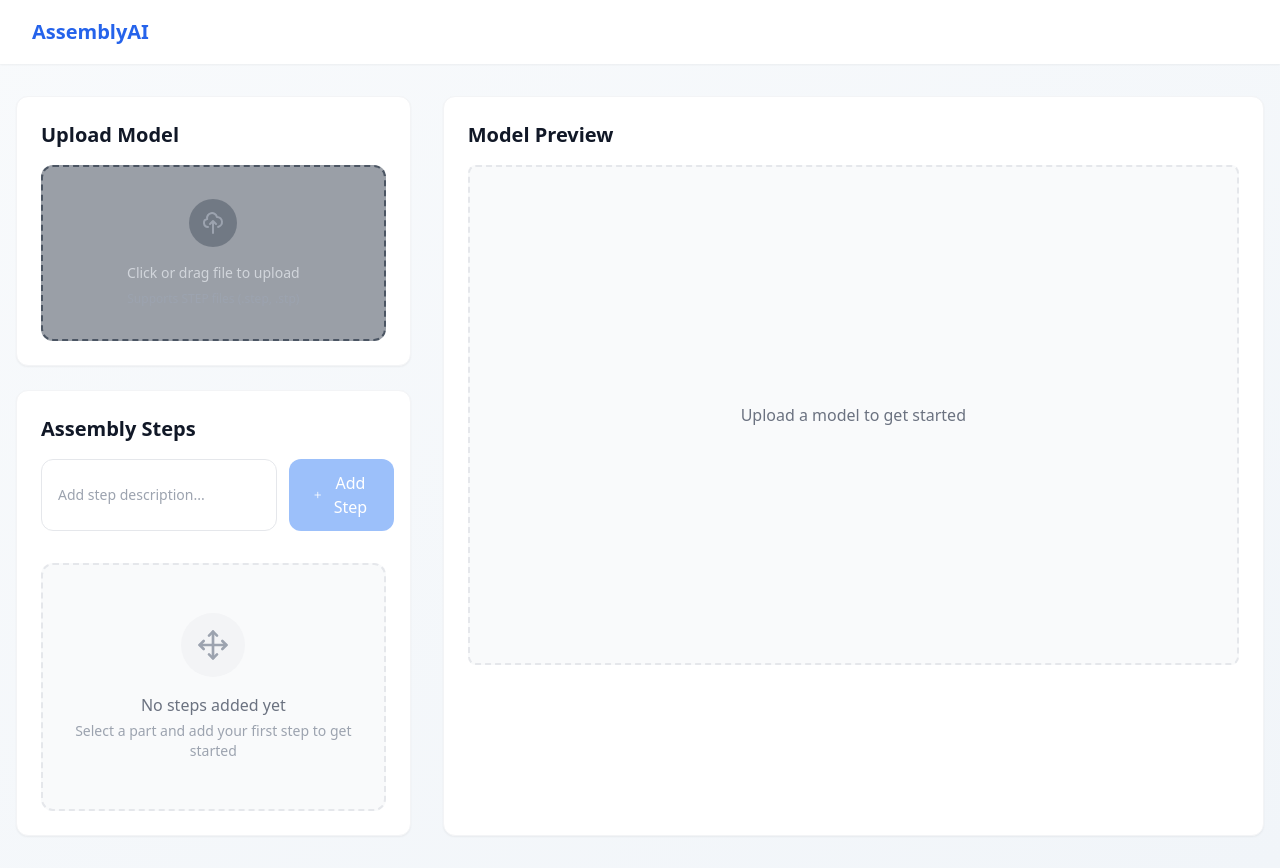
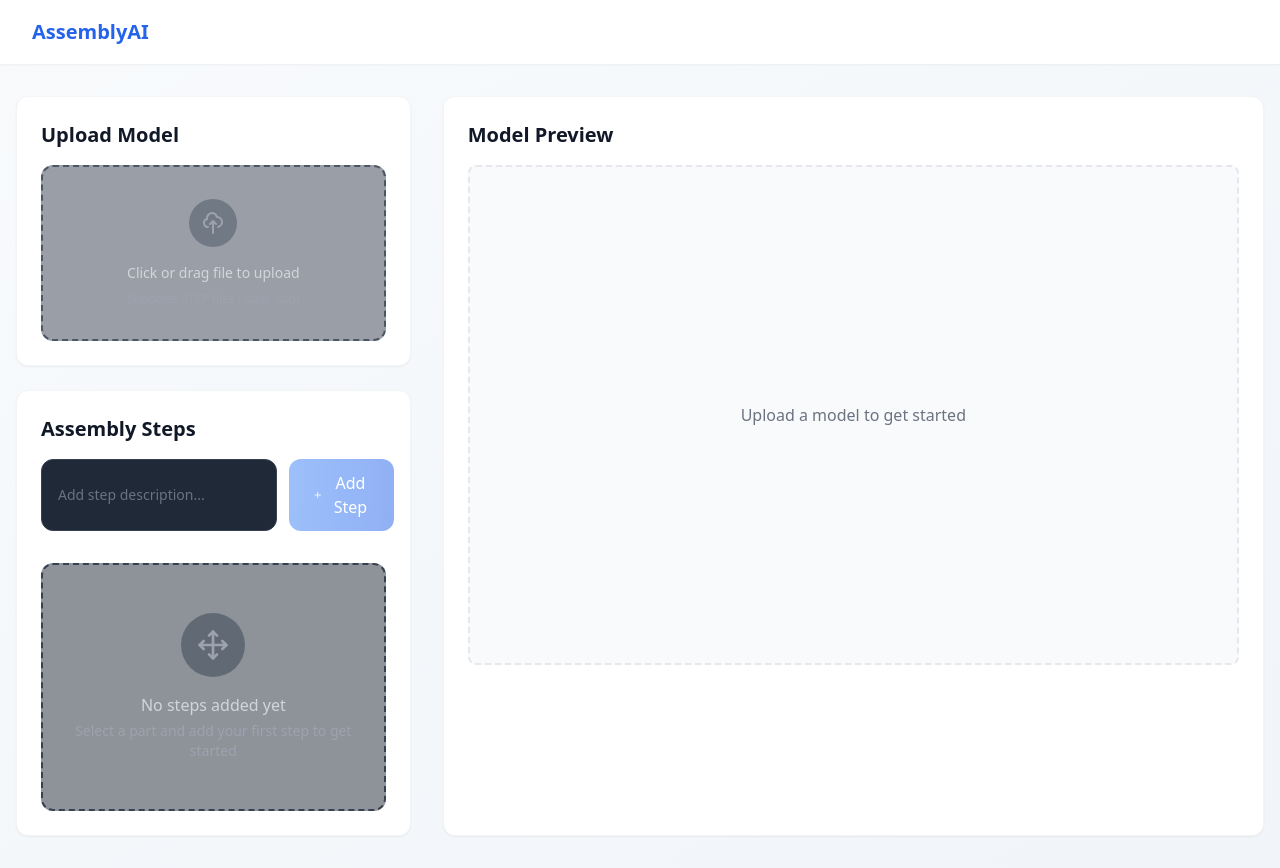
Before and after one commit to ghulammurtaza27/sequence-app, a Next.js app in the folder frontend/: page /app in a window 1280 px wide. Built offline with nearby package versions, Linux system fonts and the light colour scheme.

Commit message:
updating styling

```diff
--- a/frontend/src/components/SequenceSteps.js
+++ b/frontend/src/components/SequenceSteps.js
@@ -94,22 +94,22 @@ export default function SequenceSteps({ selectedPartInfo }) {
   }
 
   return (
-    <div className="space-y-8">
+    <div className="space-y-6 md:space-y-8">
       {/* Add Step Form */}
-      <form onSubmit={handleAddStep} className="space-y-6">
+      <form onSubmit={handleAddStep} className="space-y-4 md:space-y-6">
         {currentPartInfo && (
           <motion.div
             initial={{ opacity: 0, y: -10 }}
             animate={{ opacity: 1, y: 0 }}
-            className="p-6 bg-gradient-to-br from-blue-50 to-blue-100/50 border border-blue-200 rounded-2xl"
+            className="p-4 md:p-6 bg-gray-800/50 border border-gray-700 rounded-xl"
           >
             <div className="flex items-center gap-3 mb-3">
-              <div className="w-8 h-8 bg-blue-100 rounded-full flex items-center justify-center">
-                <span className="text-sm font-semibold text-blue-600">
+              <div className="w-8 h-8 bg-blue-900/50 rounded-full flex items-center justify-center">
+                <span className="text-sm font-semibold text-blue-400">
                   {currentPartInfo.partIndex + 1}
                 </span>
               </div>
-              <p className="text-sm font-medium text-blue-800">
+              <p className="text-sm font-medium text-gray-300">
                 Selected Part
               </p>
             </div>
@@ -118,8 +118,8 @@ export default function SequenceSteps({ selectedPartInfo }) {
                 <img
                   src={currentPartInfo.screenshot}
                   alt="Part preview"
-                  className="w-full h-40 object-contain bg-white rounded-xl shadow-sm
-                    ring-1 ring-blue-100 transition-transform duration-300 group-hover:scale-[1.02]"
+                  className="w-full h-32 md:h-40 object-contain bg-gray-900/50 rounded-xl
+                    ring-1 ring-gray-700 transition-transform duration-300 group-hover:scale-[1.02]"
                 />
                 <div className="absolute inset-0 bg-gradient-to-t from-blue-900/20 to-transparent
                   opacity-0 group-hover:opacity-100 transition-opacity duration-300 rounded-xl" />
@@ -128,23 +128,26 @@ export default function SequenceSteps({ selectedPartInfo }) {
           </motion.div>
         )}
 
-        <div className="flex gap-3">
+        <div className="flex flex-col sm:flex-row gap-3">
           <input
             type="text"
             value={newStep}
             onChange={(e) => setNewStep(e.target.value)}
             placeholder="Add step description..."
-            className="flex-1 px-4 py-3 text-sm bg-white border border-gray-200 rounded-xl
-              placeholder:text-gray-400 focus:outline-none focus:ring-2 focus:ring-blue-500
-              focus:border-transparent transition-all duration-200"
+            className="flex-1 px-4 py-3 text-sm bg-gray-800 border border-gray-700 rounded-xl
+              placeholder:text-gray-500 text-gray-200
+              focus:outline-none focus:ring-2 focus:ring-blue-500 focus:border-transparent
+              transition-all duration-200"
           />
           <button
             type="submit"
             disabled={!newStep.trim()}
-            className="px-6 py-3 bg-blue-500 text-white rounded-xl hover:bg-blue-600
+            className="px-6 py-3 bg-gradient-to-r from-blue-500 to-blue-600 text-white rounded-xl
+              hover:from-blue-600 hover:to-blue-700
               disabled:opacity-50 disabled:cursor-not-allowed disabled:hover:bg-blue-500
               focus:outline-none focus:ring-2 focus:ring-blue-500 focus:ring-offset-2
-              transition-all duration-200 flex items-center gap-2"
+              focus:ring-offset-gray-900 transition-all duration-200 flex items-center
+              justify-center gap-2 w-full sm:w-auto"
           >
             <FiPlus className="w-4 h-4" />
             <span>Add Step</span>
@@ -160,11 +163,11 @@ export default function SequenceSteps({ selectedPartInfo }) {
           onClick={exportToPDF}
           className="w-full flex items-center justify-center gap-2 px-6 py-3
             bg-gradient-to-r from-emerald-500 to-green-500 text-white rounded-xl
-            hover:from-emerald-600 hover:to-green-600 shadow-sm
+            hover:from-emerald-600 hover:to-green-600 shadow-lg
             transition-all duration-200"
         >
           <FiDownload className="w-5 h-5" />
-          <span className="font-medium">Export Assembly Instructions</span>
+          <span className="font-medium">Export Instructions</span>
         </motion.button>
       )}
 
@@ -185,29 +188,29 @@ export default function SequenceSteps({ selectedPartInfo }) {
                       {...provided.draggableProps}
                       initial={{ opacity: 0, y: 20 }}
                       animate={{ opacity: 1, y: 0 }}
-                      className={`group p-5 bg-white rounded-xl border ${
+                      className={`group p-4 md:p-5 bg-gray-800 rounded-xl border ${
                         snapshot.isDragging
-                          ? 'border-blue-300 shadow-lg ring-2 ring-blue-500/50'
-                          : 'border-gray-200 hover:border-gray-300 hover:shadow-md'
+                          ? 'border-blue-500/50 shadow-lg ring-2 ring-blue-500/50'
+                          : 'border-gray-700 hover:border-blue-500/30'
                       } transition-all duration-200`}
                     >
-                      <div className="flex items-start gap-4">
+                      <div className="flex flex-col sm:flex-row items-start gap-4">
                         <div
                           {...provided.dragHandleProps}
                           className="flex-shrink-0 w-8 h-8 flex items-center justify-center
-                            bg-gray-50 rounded-lg text-gray-400 hover:text-gray-600
-                            hover:bg-gray-100 cursor-move transition-colors duration-200"
+                            bg-gray-700 rounded-lg text-gray-400 hover:text-gray-300
+                            hover:bg-gray-600 cursor-move transition-colors duration-200"
                         >
                           <FiMove className="w-4 h-4" />
                         </div>
 
                         {step.screenshot && (
-                          <div className="w-40 flex-shrink-0">
+                          <div className="w-full sm:w-40 flex-shrink-0">
                             <div className="relative group/image rounded-lg overflow-hidden">
                               <img
                                 src={step.screenshot}
                                 alt={`Step ${index + 1} preview`}
-                                className="w-full aspect-square object-contain bg-gray-50
+                                className="w-full aspect-square object-contain bg-gray-700/50
                                   transition-transform duration-300 group-hover/image:scale-105"
                               />
                               <div className="absolute inset-0 bg-gradient-to-t from-gray-900/20
@@ -217,29 +220,30 @@ export default function SequenceSteps({ selectedPartInfo }) {
                           </div>
                         )}
 
-                        <div className="flex-1 min-w-0">
-                          <div className="flex items-center justify-between mb-3">
-                            <div className="flex items-center gap-3">
-                              <span className="px-3 py-1 bg-gray-100 text-gray-700
+                        <div className="flex-1 min-w-0 w-full">
+                          <div className="flex flex-col sm:flex-row sm:items-center
+                            justify-between gap-2 mb-3">
+                            <div className="flex flex-wrap items-center gap-2 sm:gap-3">
+                              <span className="px-3 py-1 bg-gray-700 text-gray-300
                                 rounded-full text-sm font-medium">
                                 Step {index + 1}
                               </span>
                               {step.partIndex !== undefined && (
-                                <span className="text-sm text-gray-500">
+                                <span className="text-sm text-gray-400">
                                   Part {step.partIndex + 1}
                                 </span>
                               )}
                             </div>
                             <button
                               onClick={() => handleRemoveStep(index)}
-                              className="opacity-0 group-hover:opacity-100 p-2 text-gray-400
-                                hover:text-red-500 hover:bg-red-50 rounded-lg
+                              className="sm:opacity-0 group-hover:opacity-100 p-2 text-gray-400
+                                hover:text-red-400 hover:bg-red-900/30 rounded-lg
                                 transition-all duration-200"
                             >
                               <FiTrash2 className="w-4 h-4" />
                             </button>
                           </div>
-                          <p className="text-gray-600 break-words leading-relaxed">
+                          <p className="text-gray-300 break-words leading-relaxed">
                             {step.text}
                           </p>
                         </div>
@@ -255,13 +259,13 @@ export default function SequenceSteps({ selectedPartInfo }) {
       </DragDropContext>
 
       {steps.length === 0 && (
-        <div className="text-center py-12 px-6 bg-gray-50 rounded-xl border-2
-          border-dashed border-gray-200">
-          <div className="w-16 h-16 bg-gray-100 rounded-full flex items-center
+        <div className="text-center py-8 md:py-12 px-4 md:px-6 bg-gray-800/50 rounded-xl
+          border-2 border-dashed border-gray-700">
+          <div className="w-16 h-16 bg-gray-700/50 rounded-full flex items-center
             justify-center mx-auto mb-4">
             <FiMove className="w-8 h-8 text-gray-400" />
           </div>
-          <p className="text-gray-500 mb-1">No steps added yet</p>
+          <p className="text-gray-300 mb-1">No steps added yet</p>
           <p className="text-sm text-gray-400">
             Select a part and add your first step to get started
           </p>
```
